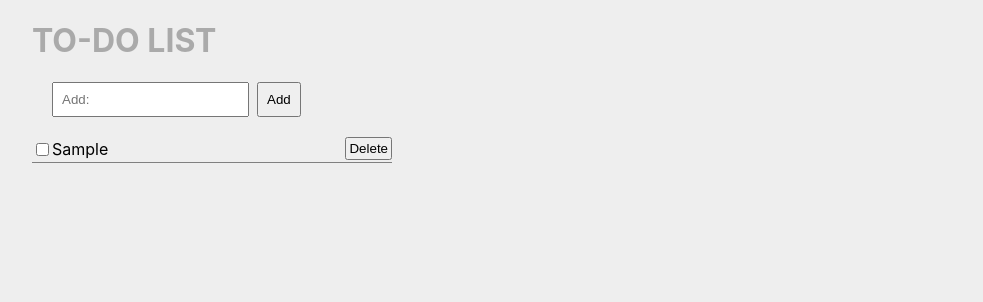
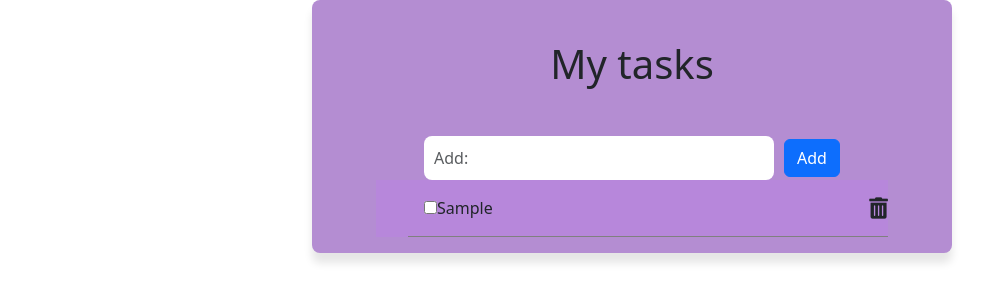
Before and after one commit to ju120/todolist, a React (Create React App) app: page / in a window 1280 px wide. Both pictures are taken after typing "Sample" into the empty fields and a click on the button "Add". Shown: the top 302 px of the page, without its empty margins (8-991 px from the left). Built offline with nearby package versions, Linux system fonts and the light colour scheme.

Commit message:
dodan bootstr

```diff
--- a/package.json
+++ b/package.json
@@ -6,7 +6,9 @@
     "@testing-library/jest-dom": "^5.17.0",
     "@testing-library/react": "^13.4.0",
     "@testing-library/user-event": "^13.5.0",
+    "bootstrap": "^5.3.2",
     "react": "^18.2.0",
+    "react-bootstrap": "^2.9.1",
     "react-dom": "^18.2.0",
     "react-scripts": "5.0.1",
     "web-vitals": "^2.1.4"
--- a/public/index.html
+++ b/public/index.html
@@ -5,16 +5,16 @@
     <link rel="icon" href="%PUBLIC_URL%/favicon.ico" />
     <meta name="viewport" content="width=device-width, initial-scale=1" />
     <meta name="theme-color" content="#000000" />
-    <meta
-      name="description"
-      content="Web site created using create-react-app"
-    />
+    <meta name="description" content="Web site created using create-react-app" />
     <link rel="apple-touch-icon" href="%PUBLIC_URL%/logo192.png" />
     <!--
       manifest.json provides metadata used when your web app is installed on a
       user's mobile device or desktop. See https://developers.google.com/web/fundamentals/web-app-manifest/
     -->
     <link rel="manifest" href="%PUBLIC_URL%/manifest.json" />
+
+    <link rel="stylesheet" href="https://cdnjs.cloudflare.com/ajax/libs/font-awesome/5.15.4/css/all.min.css" />
+
     <!--
       Notice the use of %PUBLIC_URL% in the tags above.
       It will be replaced with the URL of the `public` folder during the build.
--- a/src/App.css
+++ /dev/null
@@ -1,38 +0,0 @@
-.App {
-  text-align: center;
-}
-
-.App-logo {
-  height: 40vmin;
-  pointer-events: none;
-}
-
-@media (prefers-reduced-motion: no-preference) {
-  .App-logo {
-    animation: App-logo-spin infinite 20s linear;
-  }
-}
-
-.App-header {
-  background-color: #282c34;
-  min-height: 100vh;
-  display: flex;
-  flex-direction: column;
-  align-items: center;
-  justify-content: center;
-  font-size: calc(10px + 2vmin);
-  color: white;
-}
-
-.App-link {
-  color: #61dafb;
-}
-
-@keyframes App-logo-spin {
-  from {
-    transform: rotate(0deg);
-  }
-  to {
-    transform: rotate(360deg);
-  }
-}
--- a/src/App.js
+++ b/src/App.js
@@ -1,6 +1,7 @@
 import React, { useState } from "react";
 import TodoInput from "./components/TodoInput";
 import TodoList from "./components/TodoList";
+import "./index.css";
 
 const App = () => {
   const [todos, setTodos] = useState([]);
@@ -18,8 +19,9 @@ const App = () => {
   };
 
   return (
-    <div>
-      <h1>TO-DO LIST</h1>
+    <div className="App">
+      <h1>My tasks</h1>
+
       <TodoInput addTodo={addTodo} />
       <TodoList todos={todos} toggleTodo={toggleTodo} deleteTodo={deleteTodo} />
     </div>
--- a/src/components/TodoInput.jsx
+++ b/src/components/TodoInput.jsx
@@ -1,4 +1,5 @@
 import React, { useState } from "react";
+import { Form, Container, Button } from "react-bootstrap";
 
 const TodoInput = ({ addTodo }) => {
   const [newTodo, setNewTodo] = useState("");
@@ -7,7 +8,9 @@ const TodoInput = ({ addTodo }) => {
     setNewTodo(e.target.value);
   };
 
-  const handleAddTodo = () => {
+  const handleAddTodo = (e) => {
+    e.preventDefault();
+
     if (newTodo.trim() !== "") {
       addTodo(newTodo);
       setNewTodo("");
@@ -15,12 +18,16 @@ const TodoInput = ({ addTodo }) => {
   };
 
   return (
-    <div>
-      <input type="text" value={newTodo} onChange={handleInputChange} placeholder="Add:" />
-      <button id="add-btn" onClick={handleAddTodo}>
-        Add
-      </button>
-    </div>
+    <Container>
+      <Form onSubmit={handleAddTodo}>
+        <Form.Group controlId="todoInput" className="d-flex justify-content-center align-items-center">
+          <Form.Control type="text" value={newTodo} onChange={handleInputChange} placeholder="Add:" style={{ width: "350px" }} />
+          <Button variant="primary" type="submit">
+            Add
+          </Button>
+        </Form.Group>
+      </Form>
+    </Container>
   );
 };
 
--- a/src/components/TodoItem.jsx
+++ b/src/components/TodoItem.jsx
@@ -7,9 +7,8 @@ const TodoItem = ({ todo, toggleTodo, deleteTodo }) => {
         <input type="checkbox" checked={todo.completed} onChange={() => toggleTodo(todo.id)} />
         {todo.text}
       </label>
-      <button id="del-btn" onClick={() => deleteTodo(todo.id)}>
-        Delete
-      </button>
+
+      <i onClick={() => deleteTodo(todo.id)} className="fas fa-trash-alt fa-lg"></i>
     </li>
   );
 };
--- a/src/components/TodoList.jsx
+++ b/src/components/TodoList.jsx
@@ -3,12 +3,13 @@ import TodoItem from "./TodoItem";
 
 const TodoList = ({ todos, toggleTodo, deleteTodo }) => {
   return (
-    <ul>
-      {todos.map((todo) => (
-        <TodoItem key={todo.id} todo={todo} toggleTodo={toggleTodo} deleteTodo={deleteTodo} />
-      ))}
-    </ul>
+    <form>
+      <ul>
+        {todos.map((todo) => (
+          <TodoItem key={todo.id} todo={todo} toggleTodo={toggleTodo} deleteTodo={deleteTodo} />
+        ))}
+      </ul>
+    </form>
   );
 };
-
 export default TodoList;
--- a/src/index.css
+++ b/src/index.css
@@ -4,42 +4,68 @@ body {
   -webkit-font-smoothing: antialiased;
   -moz-osx-font-smoothing: grayscale;
   background-color: #eee;
+  box-sizing: border-box;
 }
 
 code {
   font-family: source-code-pro, Menlo, Monaco, Consolas, "Courier New", monospace;
 }
 
-div {
-  margin: 20px;
+.App {
+  display: flex;
+  width: 50%;
+  margin: auto;
+  background-color: rgb(180, 141, 210);
+  flex-direction: column;
+  align-items: center;
+  justify-content: center;
+  border-radius: 0.5rem;
+  box-shadow: 0px 10px 8px rgba(0, 0, 0, 0.1);
 }
 
 h1 {
-  color: #aaa;
+  font-size: 2.5rem;
+  font-weight: bold;
+  color: #333;
+  text-align: center;
+  margin-bottom: 20px;
 }
 
 input[type="text"] {
-  padding: 8px;
-  margin-right: 8px;
+  padding: 10px;
+  margin-right: 10px;
+  border-radius: 0.5rem;
+  border: none;
+  outline: none;
 }
-
+input:hover {
+  background-color: rgb(215, 217, 219);
+}
 #add-btn {
   padding: 8px;
   cursor: pointer;
+  border-radius: 0.3rem;
+  outline: none;
+  border: none;
 }
 #del-btn {
   margin-left: 8px;
   margin-bottom: 2px;
   padding: 2px;
   cursor: pointer;
+  border-radius: 0.5rem;
+  border: none;
+  outline: none;
 }
 ul {
+  width: 40vw;
   list-style: none;
   padding: 0;
+  background-color: rgb(183, 135, 219);
 }
 
 li {
-  width: 30%;
+  width: 100%;
   border-bottom: 1px grey solid;
   display: flex;
   align-items: center;
@@ -52,6 +78,7 @@ label {
   align-items: center;
   cursor: pointer;
   width: 80%;
+  margin: 1em;
   flex: 1;
 }
 label.completed {
@@ -63,3 +90,10 @@ label.completed {
   justify-content: space-between;
   align-items: center;
 }
+.fas.fa-trash-alt.fa-lg {
+  background-color: transparent;
+}
+h1 {
+  color: rgb(203, 23, 23);
+  padding: 1em;
+}
--- a/src/index.js
+++ b/src/index.js
@@ -1,17 +1,11 @@
-import React from 'react';
-import ReactDOM from 'react-dom/client';
-import './index.css';
-import App from './App';
-import reportWebVitals from './reportWebVitals';
-
-const root = ReactDOM.createRoot(document.getElementById('root'));
+import React from "react";
+import ReactDOM from "react-dom/client";
+import "./index.css";
+import App from "./App";
+import "bootstrap/dist/css/bootstrap.min.css";
+const root = ReactDOM.createRoot(document.getElementById("root"));
 root.render(
   <React.StrictMode>
     <App />
   </React.StrictMode>
 );
-
-// If you want to start measuring performance in your app, pass a function
-// to log results (for example: reportWebVitals(console.log))
-// or send to an analytics endpoint. Learn more: https://bit.ly/CRA-vitals
-reportWebVitals();
--- a/src/reportWebVitals.js
+++ /dev/null
@@ -1,13 +0,0 @@
-const reportWebVitals = onPerfEntry => {
-  if (onPerfEntry && onPerfEntry instanceof Function) {
-    import('web-vitals').then(({ getCLS, getFID, getFCP, getLCP, getTTFB }) => {
-      getCLS(onPerfEntry);
-      getFID(onPerfEntry);
-      getFCP(onPerfEntry);
-      getLCP(onPerfEntry);
-      getTTFB(onPerfEntry);
-    });
-  }
-};
-
-export default reportWebVitals;
```
Also changed, not shown: 1 other file (tests, documents, lock files or other folders).
